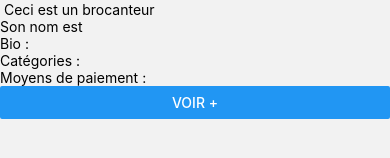
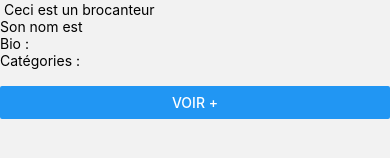
Before and after one commit to adatechschool/projet-mobile-tddeter, a React Native app in the folder TDDeter/: screen /Brocante in a window 390 px wide. Shown: the part 164-322 px from the top of the page. Built offline with nearby package versions, Linux system fonts and the light colour scheme.

Commit message:
[feat] Hiding formsOfPayment on default state of Exposant component

```diff
--- a/TDDeter/Components/Exposant.js
+++ b/TDDeter/Components/Exposant.js
@@ -23,7 +23,7 @@ export default function Exposant({
       <Text>Son nom est {name}</Text>
       <Text>Bio : {biography}</Text>
       <Text>Catégories : {categories}</Text>
-      <Text>Moyens de paiement : {formsOfPayment} </Text>
+      <Text style={{ opacity: 0}}>Moyens de paiement : {formsOfPayment} </Text>
       <Button onPress={changeTitle} title={isPressed} />
     </View>
   );
```
